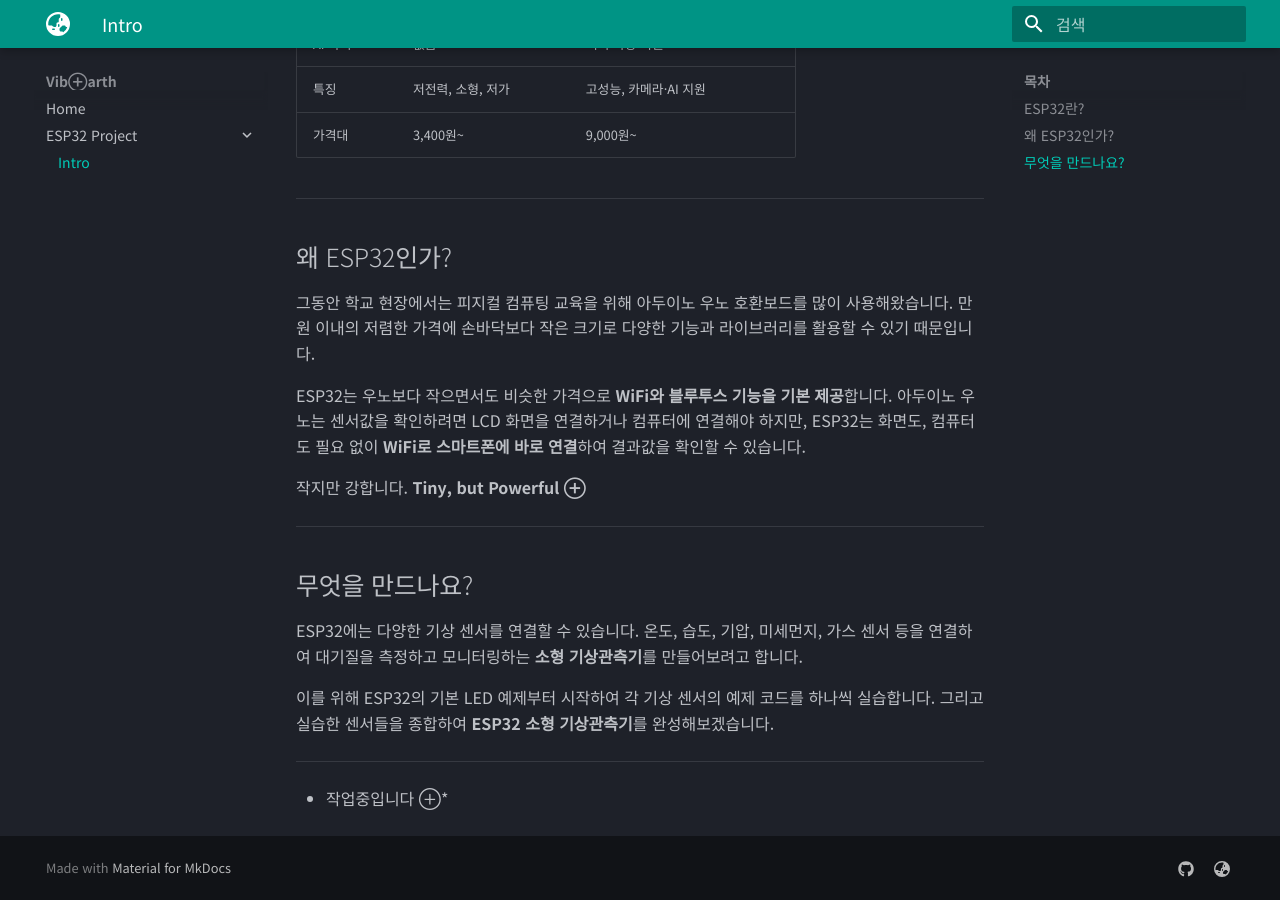
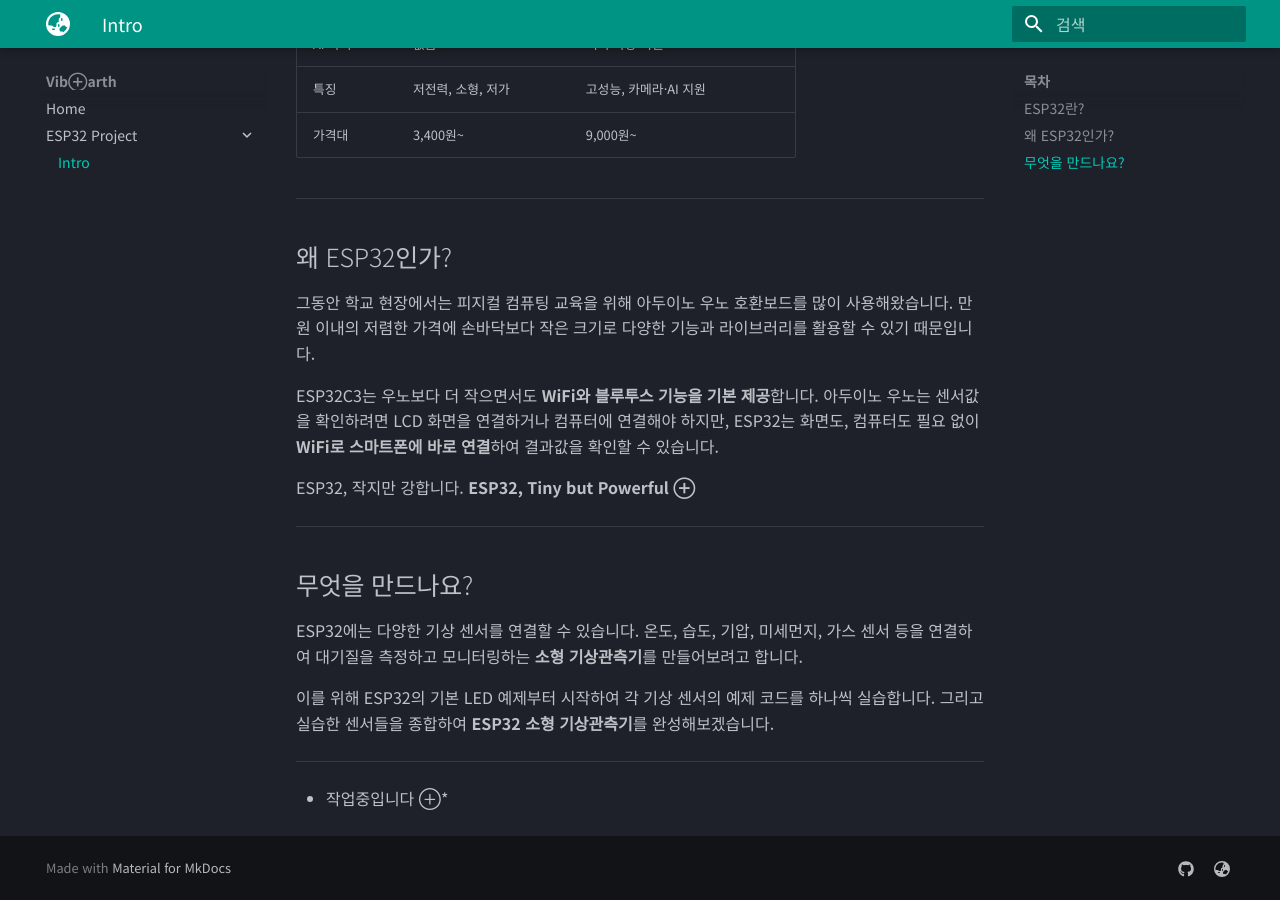
Before and after one commit to VibEarth/VibEarth.github.io, an MkDocs documentation site: the page built from docs/esp32/intro.md, in a window 1280 px wide and 900 px high, scrolled down 688 px. Built offline with MkDocs 1.6.1 and Material for MkDocs 9.7.7, drawn with Linux system fonts in a browser that asks for light colours.

Commit message:
intro.md 업데이트

```diff
--- a/docs/esp32/intro.md
+++ b/docs/esp32/intro.md
@@ -29,11 +29,11 @@
 그동안 학교 현장에서는 피지컬 컴퓨팅 교육을 위해 아두이노 우노 호환보드를 많이 사용해왔습니다.
 만 원 이내의 저렴한 가격에 손바닥보다 작은 크기로 다양한 기능과 라이브러리를 활용할 수 있기 때문입니다.
 
-ESP32는 우노보다 작으면서도 비슷한 가격으로 **WiFi와 블루투스 기능을 기본 제공**합니다.
+ESP32C3는 우노보다 더 작으면서도 **WiFi와 블루투스 기능을 기본 제공**합니다.
 아두이노 우노는 센서값을 확인하려면 LCD 화면을 연결하거나 컴퓨터에 연결해야 하지만,
 ESP32는 화면도, 컴퓨터도 필요 없이 **WiFi로 스마트폰에 바로 연결**하여 결과값을 확인할 수 있습니다.
 
-작지만 강합니다. **Tiny, but Powerful ⊕**
+ESP32, 작지만 강합니다. **ESP32, Tiny but Powerful ⊕**
 
 ---
 
```
